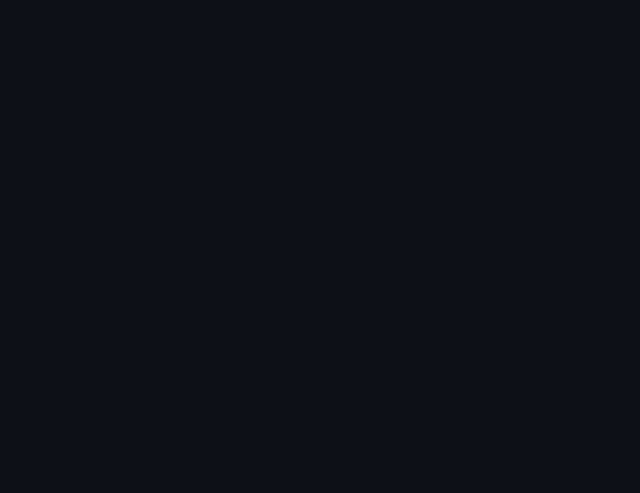
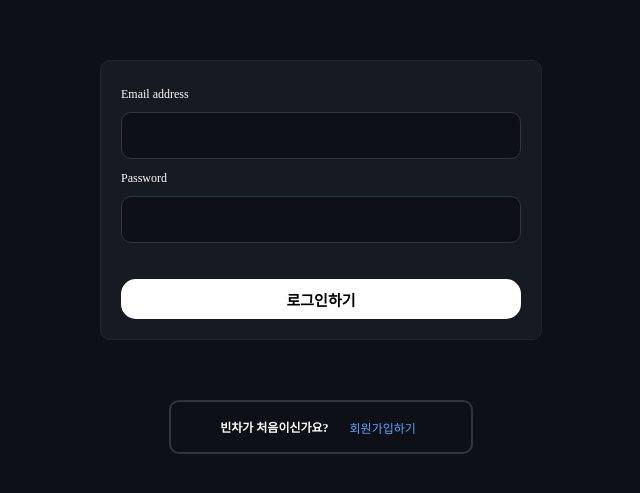
Before and after one commit to Empty-Car/Sunshine, a React (Create React App) app: page /signin in a window 1280 px wide. Shown: the part 103-596 px from the top of the page, without its empty margins (319-959 px from the left). Built offline with nearby package versions, Linux system fonts and the light colour scheme.

Commit message:
이제 진짜 안할게요..

```diff
--- a/src/component/Signup/styles.ts
+++ b/src/component/Signup/styles.ts
@@ -24,7 +24,7 @@ export const InputStyle = styled.input`
 
   &:focus {
     outline: none;
-    border: 2px solid #417B2B;
+    border: 2px solid white;
   }
 `;
 
@@ -39,8 +39,8 @@ export const ActiveButton = styled.button`
   width: 400px;
   height: 35px;
   border: none;
-  background-color: #8957E5;
-  color: white;
+  background-color: white;
+  color: black;
   font-size: 12px;
   font-weight: bold;
   cursor: pointer;
--- a/src/container/Signin/styles.ts
+++ b/src/container/Signin/styles.ts
@@ -22,7 +22,7 @@ export const InputStyle = styled.input`
 
   &:focus {
     outline: none;
-    border: 2px solid #417B2B;
+    border: 2px solid white;
   }
 `;
 
@@ -57,8 +57,8 @@ export const LoginButton = styled.button`
   width: 400px;
   height: 40px;
   border: none;
-  background-color: #8957E5;
-  color: white;
+  background-color: white;
+  color: black;
   font-size: 15px;
   font-weight: bold;
   cursor: pointer;
--- a/src/route/MainRouter.tsx
+++ b/src/route/MainRouter.tsx
@@ -19,8 +19,8 @@ const SubRouter = () => {
   return (
     <>
       <Routes>
-        <Route path="/" element={<SigninContainer />}></Route>
-        <Route path="/main" element={<MainContainer />}></Route>
+        <Route path="/" element={<MainContainer />}></Route>
+        <Route path="/signin" element={<SigninContainer />}></Route>
         <Route path="/meditation" element={<MeditationContainer />}></Route>
         <Route
           path="/record-emotion"
```
